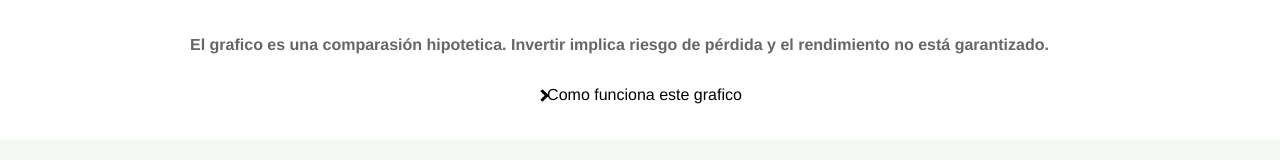
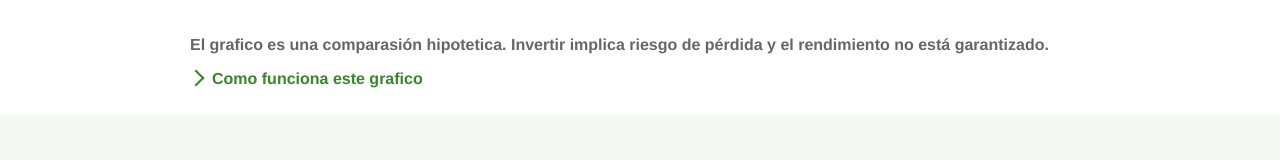
Before and after one commit to marianomontiel/financial-advice, a plain HTML site: page index.html in a window 1280 px wide. Shown: the part 2512-2672 px from the top of the page. Drawn offline with nearby package versions, Linux system fonts and the light colour scheme.

Commit message:
Animate dropdown text

```diff
--- a/index.html
+++ b/index.html
@@ -123,8 +123,8 @@
             </p>
         </section>
         <div class="textDropdown">
-            <div class="dropdownSection" onclick="changeStuff();">
-                <p><i class="arrow right"></i>Como funciona este grafico</p>
+            <div class="dropdownSection" >
+                <p onclick="changeStuff();"><i class="arrow right"></i>Como funciona este grafico</p>
                 <div class="textSection">
                     <p>The hypothetical chart above illustrates the potential growth of an investment account assuming a 7%
                         annual nominal investment growth rate vs a .46% National savings account deposit rate as of October
--- a/styles.css
+++ b/styles.css
@@ -110,49 +110,60 @@
 /* Chart drop down text */
 
 .textDropdown {
-    width: auto;
+    width: 900px;
 }
 
 .dropdownSection {
     width: inherit;
 }
 
-.dropdownSection h2 {
-    padding-left: 15px;
-    height: 50px;
-    line-height: 50px;
+.dropdownSection > p {
+    color: var(--bullish-green);
+    font-size: 16px;
+    font-weight: 700;
+    text-align: left;
+    height: 15px;
+    margin: 0;
 }
 
 .dropdownSection .textSection {
-    display: none;
-    background-color: white;
-    padding: 20px;
+    display: block;
+    padding: 0px 20px 0px 20px;
     margin-bottom: 10px;
+    height: 0px;
+    transition: all .3s ease-out;
+    overflow: hidden;
 }
 
 .dropdownSection .textSection.expand {
     display: block;
-    background-color: white;
-    padding: 20px;
+    padding: 0px 20px 20px 20px;
     margin-bottom: 10px;
-    transition: display 1s ease-out;
+    height: 350px;
+    transition: all .3s ease-out;
+    overflow: hidden;
+
 }
 
 .arrow {
-    border: solid black;
-    border-width: 0 3px 3px 0;
+    border: solid var(--bullish-green);
+    border-width: 0 2px 2px 0;
     display: inline-block;
-    padding: 3px;
+    padding: 5px;
+    margin-right: 10px;
 }
 
 .right {
     transform: rotate(-45deg);
     -webkit-transform: rotate(-45deg);
+    transition: all .3s ease-out;
 }
 
 .down {
     transform: rotate(45deg);
     -webkit-transform: rotate(45deg);
+    transition: all .3s ease-out;
+
 }
 
 /* End of Chart drop down text */
```
